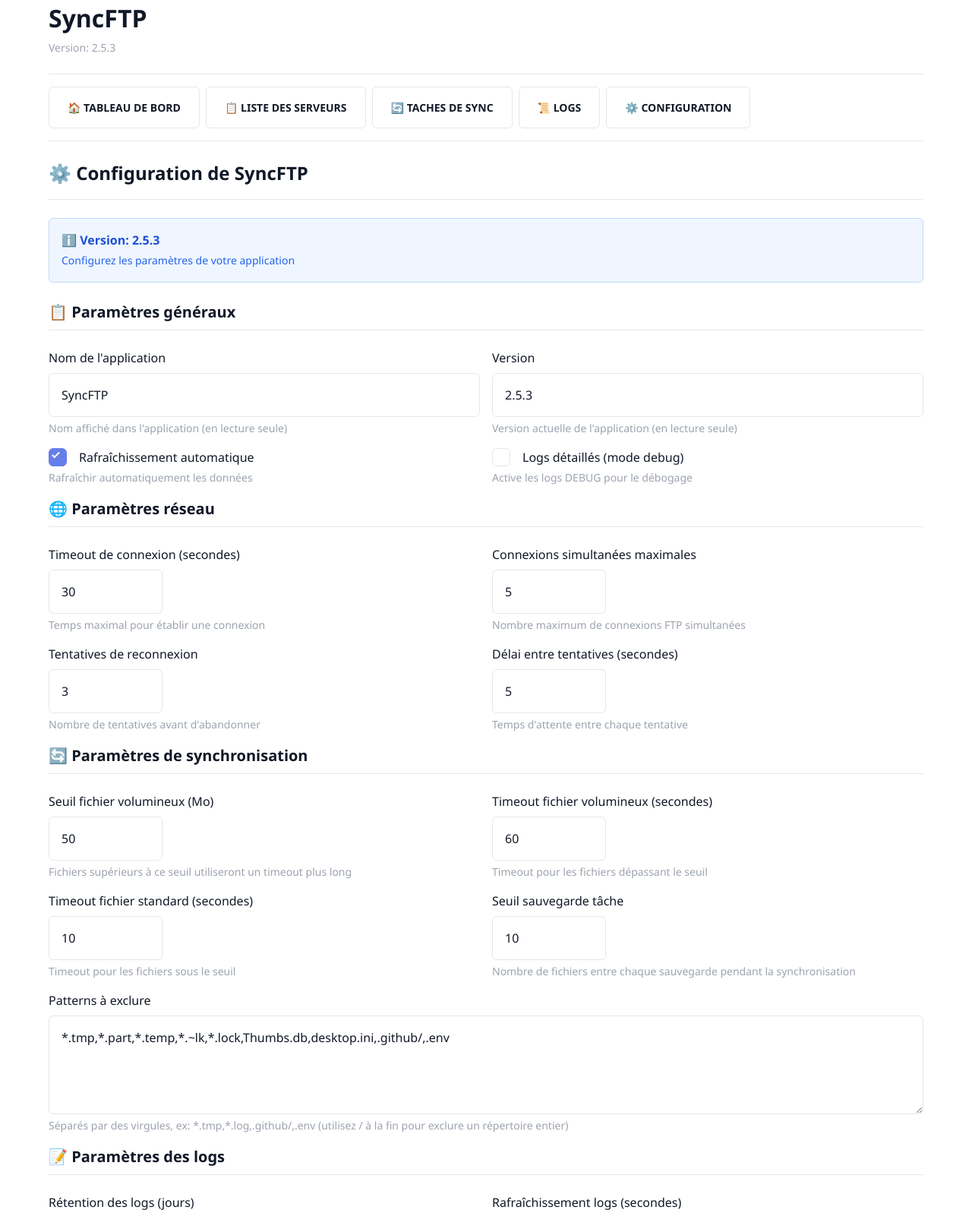
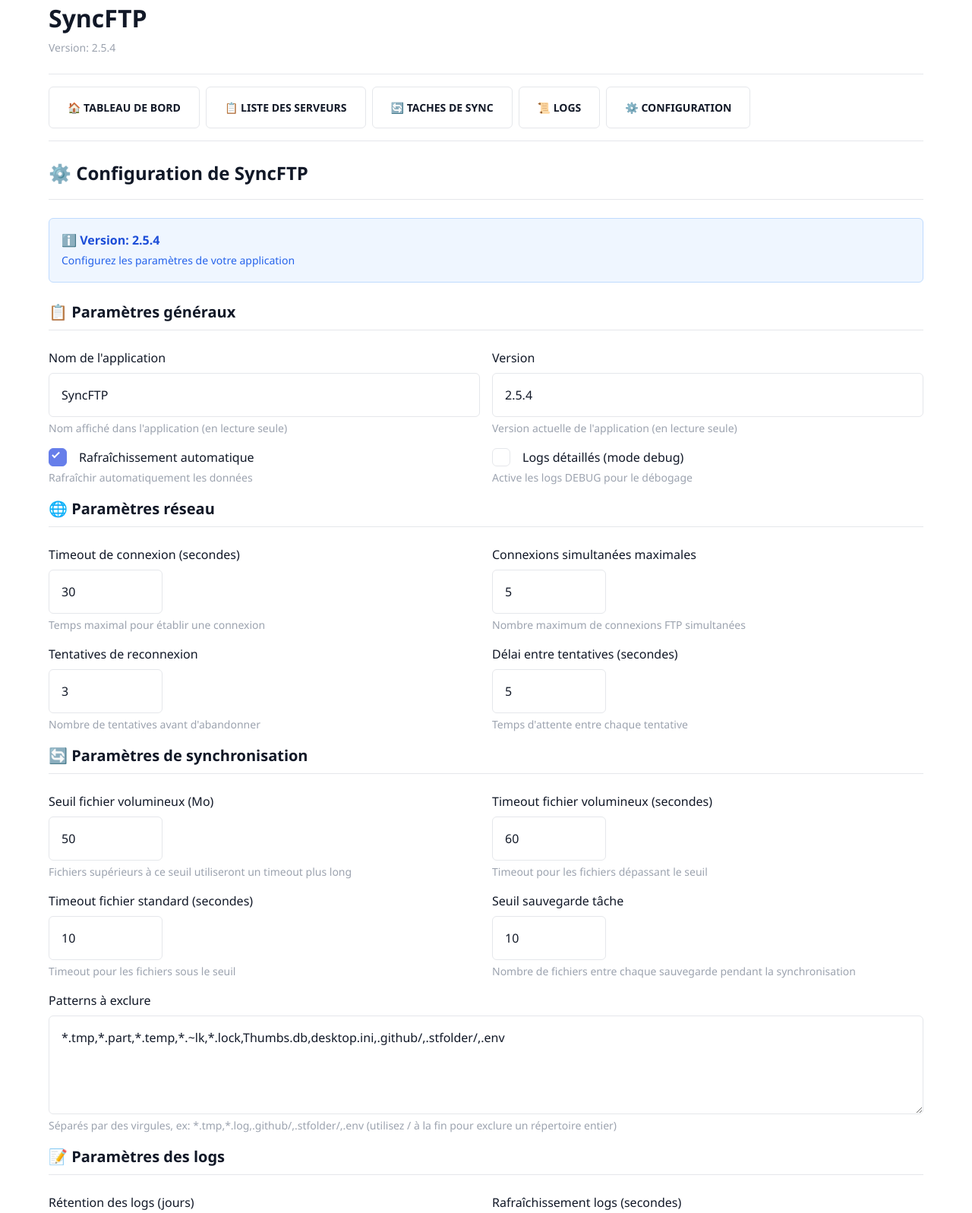
Before and after one commit to SHARKYBLUSTER/SyncFTP, a Flask app: page /config in a window 1280 px wide. Shown: the top 1597 px of the page at 76% size. Run offline with Flask 3, Linux system fonts and the light colour scheme.

Commit message:
Bump version to 2.5.4 and add .stfolder/ to default exclude patterns
- Bump APP_VERSION from 2.5.3 to 2.5.4
- Add .stfolder/ to default exclude patterns in app.py, config.html, README.md
- Update README.md with version 2.5.4 and changelog entry
- Update config.json with new patterns

Generated by Mistral Vibe.
Co-Authored-By: Mistral Vibe <vibe@mistral.ai>

```diff
--- a/app.py
+++ b/app.py
@@ -31,7 +31,7 @@ logging.SUCCESS = 25
 
 # Configuration
 APP_NAME = "SyncFTP"
-APP_VERSION = "2.5.3"
+APP_VERSION = "2.5.4"
 DATA_FILE = "ftp_servers.json"
 TASKS_FILE = "sync_tasks.json"
 LOG_FILE = "app.log"
@@ -122,7 +122,7 @@ def load_config():
         'log_mode': 'standard',
         'auto_refresh': True,
         'corrupted_files_check_interval': 300,  # 5 minutes en secondes
-        'exclude_patterns': '*.tmp,*.part,*.temp,*.~lk,*.lock,Thumbs.db,desktop.ini,.github/,.env',  # Patterns à exclure
+        'exclude_patterns': '*.tmp,*.part,*.temp,*.~lk,*.lock,Thumbs.db,desktop.ini,.github/,.stfolder/,.env',  # Patterns à exclure
         'debug_logging_enabled': False,  # Active les logs DEBUG de performance
         'task_save_throttle': 10,  # Nombre de fichiers entre chaque sauvegarde pendant la sync
         'small_file_timeout': 10,  # Timeout en secondes pour les petits fichiers
@@ -159,7 +159,7 @@ def load_config():
             config['corrupted_files_check_interval'] = 300
             save_config(config)
         if 'exclude_patterns' not in config:
-            config['exclude_patterns'] = '*.tmp,*.part,*.temp,*.~lk,*.lock,Thumbs.db,desktop.ini,.github/,.env'
+            config['exclude_patterns'] = '*.tmp,*.part,*.temp,*.~lk,*.lock,Thumbs.db,desktop.ini,.github/,.stfolder/,.env'
             save_config(config)
         if 'debug_logging_enabled' not in config:
             config['debug_logging_enabled'] = False
--- a/templates/config.html
+++ b/templates/config.html
@@ -124,8 +124,8 @@
 
             <div class="form-group">
                 <label for="excludePatterns" class="form-label">Patterns à exclure</label>
-                <textarea id="excludePatterns" name="exclude_patterns" class="form-control form-textarea" aria-describedby="excludePatternsHelp" form="mainConfigForm" rows="4">{{ config.exclude_patterns|default('*.tmp,*.part,*.temp,*.~lk,*.lock,Thumbs.db,desktop.ini,.github/,.env') }}</textarea>
-                <p id="excludePatternsHelp" class="form-hint">Séparés par des virgules, ex: *.tmp,*.log,.github/,.env (utilisez / à la fin pour exclure un répertoire entier)</p>
+                <textarea id="excludePatterns" name="exclude_patterns" class="form-control form-textarea" aria-describedby="excludePatternsHelp" form="mainConfigForm" rows="4">{{ config.exclude_patterns|default('*.tmp,*.part,*.temp,*.~lk,*.lock,Thumbs.db,desktop.ini,.github/,.stfolder/,.env') }}</textarea>
+                <p id="excludePatternsHelp" class="form-hint">Séparés par des virgules, ex: *.tmp,*.log,.github/,.stfolder/,.env (utilisez / à la fin pour exclure un répertoire entier)</p>
             </div>
         </div>
     </section>
```
Also changed, not shown: README.md.
